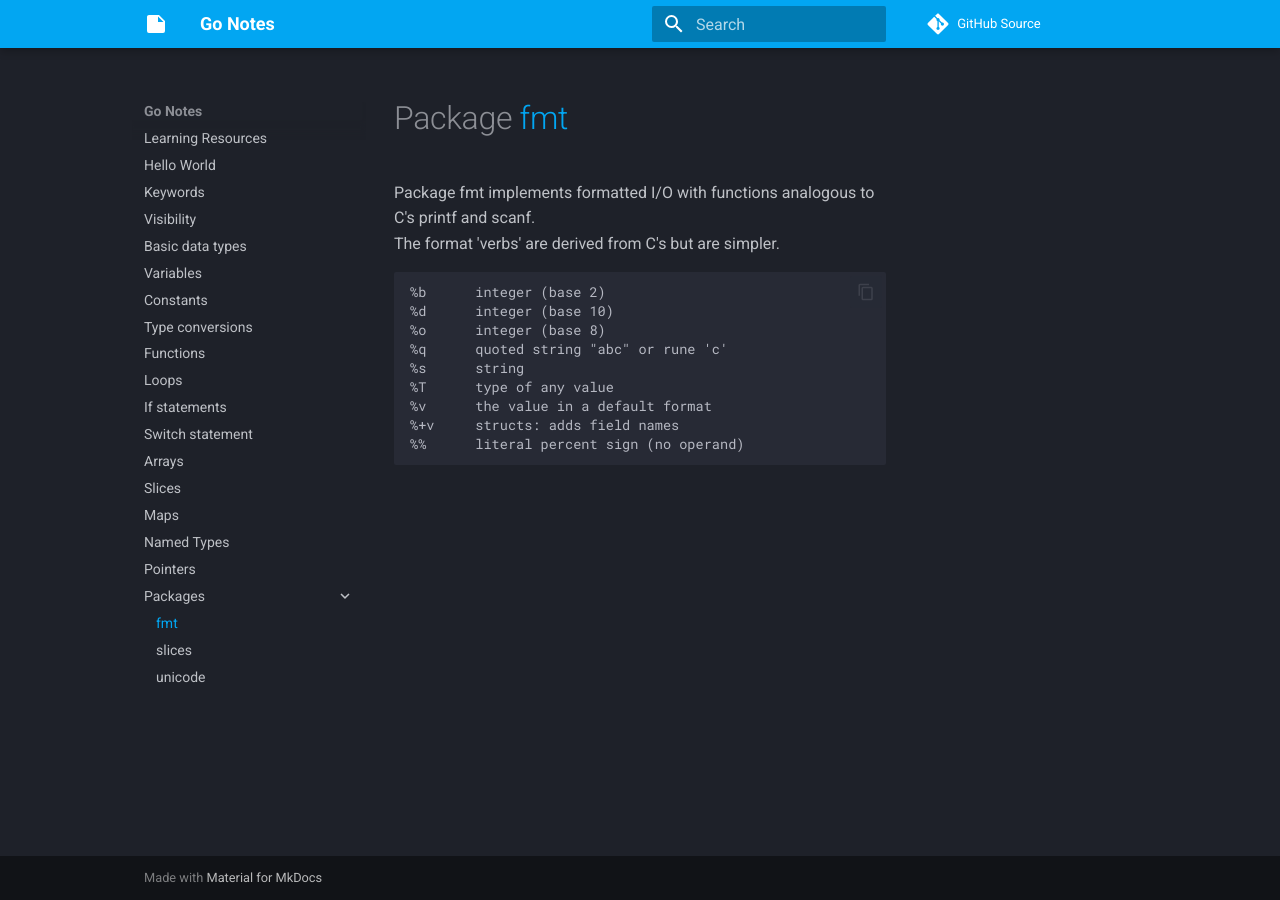
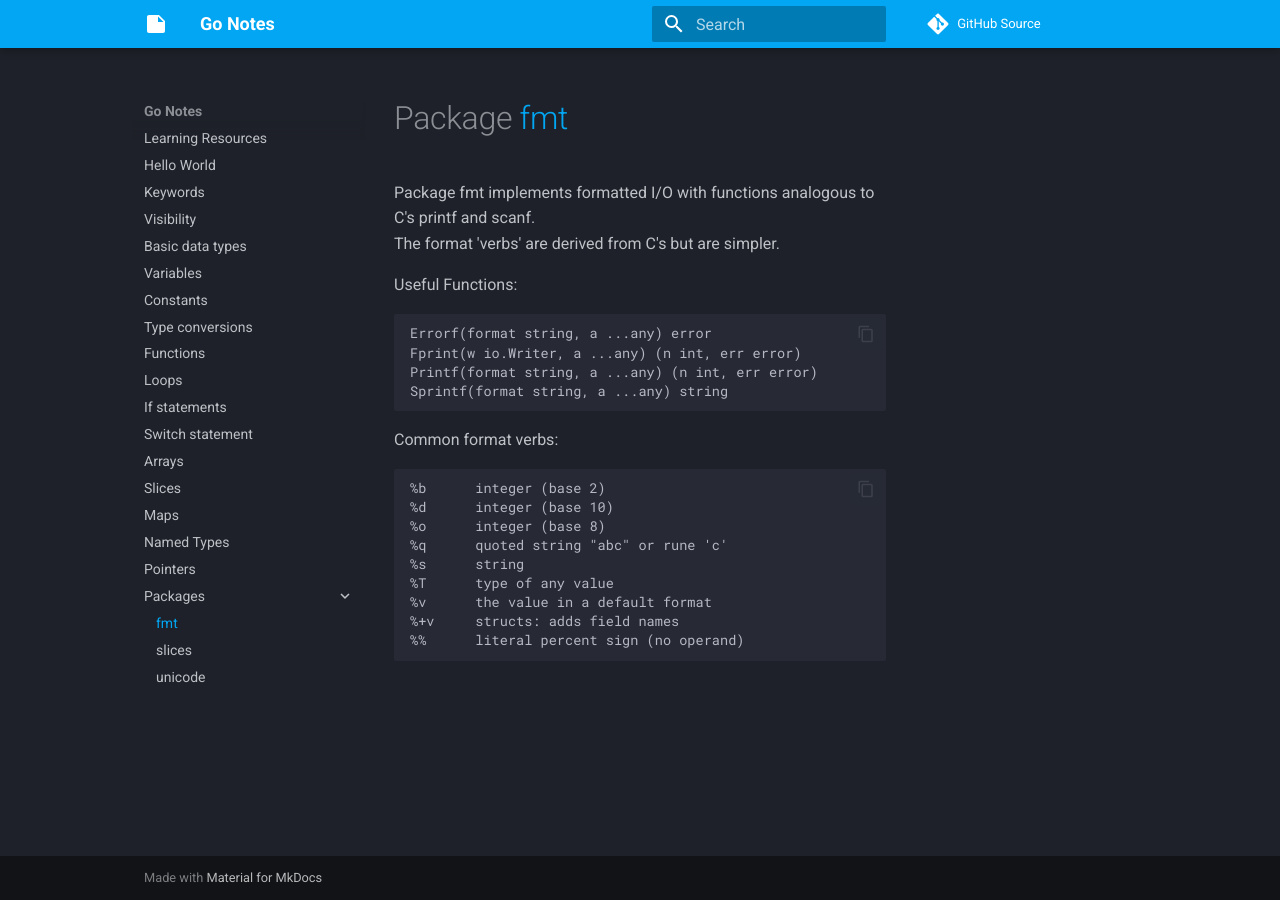
Before and after one commit to Lixfeld/go-notes, an MkDocs documentation site: the page built from docs/packages/fmt.md, in a window 1280 px wide. Built offline with MkDocs 1.6.1 and Material for MkDocs 9.7.7, drawn with Linux system fonts in a browser that asks for light colours; comment, search, counter and statistics services are not loaded.

Commit message:
Add useful functions to fmt package

````diff
--- a/docs/packages/fmt.md
+++ b/docs/packages/fmt.md
@@ -2,6 +2,15 @@
 Package fmt implements formatted I/O with functions analogous to C's printf and scanf.
 The format 'verbs' are derived from C's but are simpler.
 
+Useful Functions:
+```
+Errorf(format string, a ...any) error
+Fprint(w io.Writer, a ...any) (n int, err error)
+Printf(format string, a ...any) (n int, err error)
+Sprintf(format string, a ...any) string
+```
+
+Common format verbs:
 ```
 %b	    integer (base 2)
 %d      integer (base 10)
````
